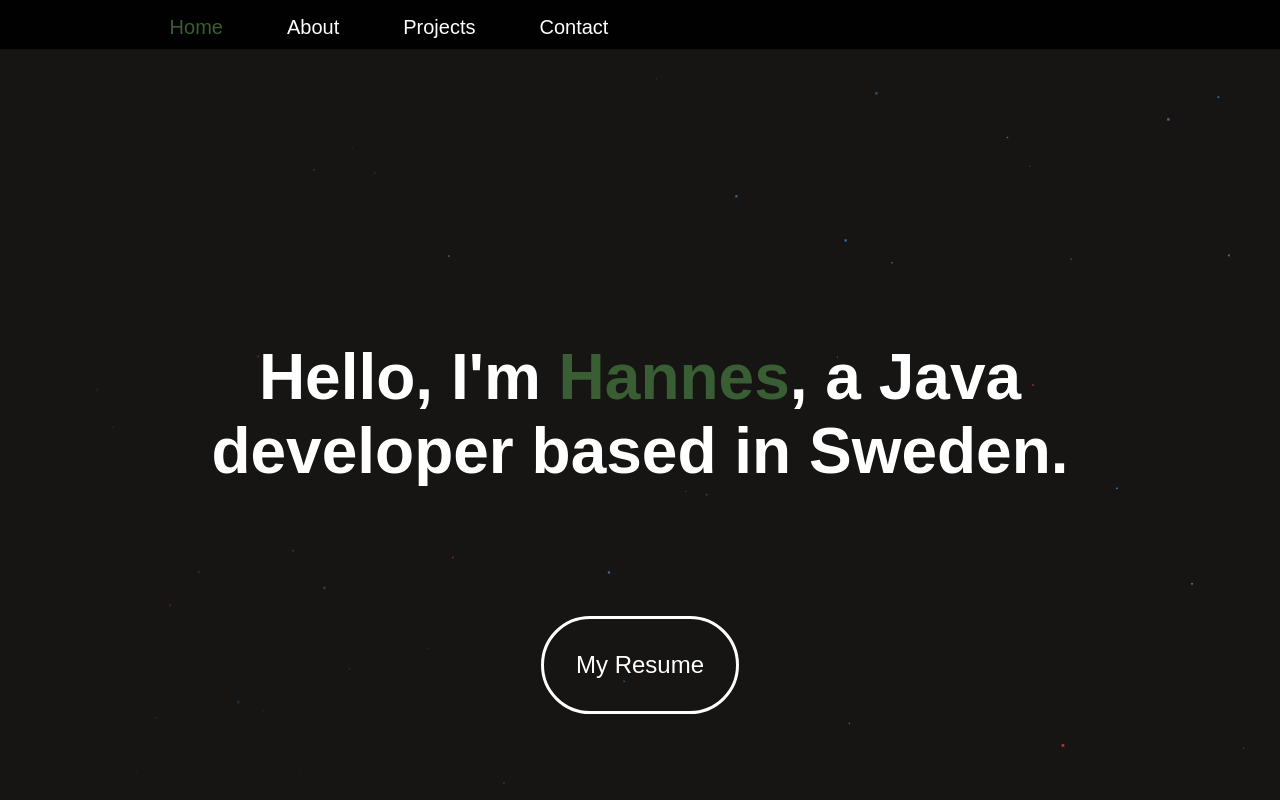
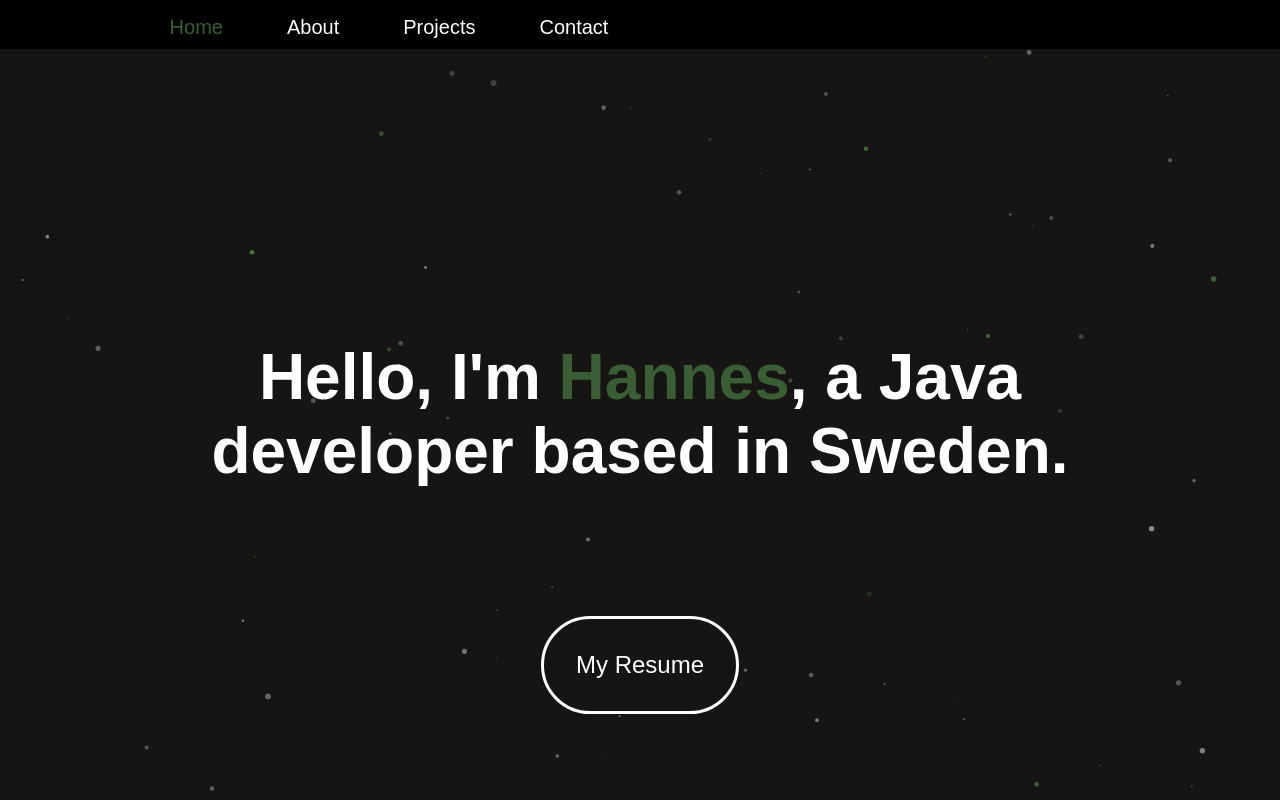
Before and after one commit to hanneshjelm/portfolio-frontend, a React (Vite) app: page / in a window 1280 px wide. Shown: the top 800 px of the page. Built offline with nearby package versions, Linux system fonts and the light colour scheme.

Commit message:
Installed tsParticles

```diff
--- a/package.json
+++ b/package.json
@@ -12,7 +12,10 @@
   "dependencies": {
     "react": "^19.1.1",
     "react-dom": "^19.1.1",
-    "react-icons": "^5.5.0"
+    "react-icons": "^5.5.0",
+    "react-tsparticles": "^2.12.2",
+    "tsparticles-engine": "^2.12.0",
+    "tsparticles-slim": "^2.12.0"
   },
   "devDependencies": {
     "@eslint/js": "^9.35.0",
--- a/src/App.tsx
+++ b/src/App.tsx
@@ -5,10 +5,13 @@ import About from "./components/about/About.tsx";
 import Projects from "./components/projects/Projects.tsx";
 import Contact from "./components/contact/Contact.tsx";
 import Footer from "./components/footer/Footer.tsx";
+import ParticleBackground from "./components/AnimatedBackground/Particles.tsx"
 
 function App() {
   return (
-      <div>
+      <>
+          <ParticleBackground />
+          <div style={{ position: 'relative', zIndex: 1 }}>
           <NavBar/>
           <Hero/>
           <About/>
@@ -16,6 +19,8 @@ function App() {
           <Contact/>
           <Footer/>
       </div>
+      </>
+
   )
 }
 
--- /dev/null
+++ b/src/components/AnimatedBackground/Particles.tsx
@@ -0,0 +1,135 @@
+import Particles from "react-tsparticles";
+import type { Container, Engine } from "tsparticles-engine";
+import { loadSlim } from "tsparticles-slim";
+
+const ParticleBackground = () => {
+    const particlesInit = async (engine: Engine) => {
+        await loadSlim(engine);
+    };
+
+    const particlesLoaded = async (container?: Container) => {
+        console.log("Particles loaded!", container);
+    };
+
+    return (
+        <Particles
+            id="tsparticles"
+            init={particlesInit}
+            loaded={particlesLoaded}
+            style={{
+                position: "fixed",
+                top: 0,
+                left: 0,
+                width: "100%",
+                height: "100%",
+                zIndex: -1,
+                backgroundColor: "#161513"
+            }}
+            options={{
+                fpsLimit: 60,
+                particles: {
+                    number: {
+                        value: 30,
+                        density: {
+                            enable: true,
+                            value_area: 315
+                        }
+                    },
+                    color: {
+                        value: ["#ffffff", "#ffffff", "#ffffff", "#6FCF61"]
+                    },
+                    shape: {
+                        type: "circle",
+                        stroke: {
+                            width: 0,
+                            color: "#000000"
+                        }
+                    },
+                    opacity: {
+                        value: 0.5,
+                        random: true,
+                        anim: {
+                            enable: true,
+                            speed: 0.1,
+                            opacity_min: 0.2,
+                            sync: false
+                        }
+                    },
+                    size: {
+                        value: 3,
+                        random: true,
+                        anim: {
+                            enable: true,
+                            speed: 1,
+                            size_min: 0.1,
+                            sync: false
+                        }
+                    },
+                    line_linked: {
+                        enable: false,
+                        distance: 150,
+                        color: "#ffffff",
+                        opacity: 0.4,
+                        width: 1
+                    },
+                    move: {
+                        enable: true,
+                        speed: 0.3,
+                        direction: "none",
+                        random: true,
+                        straight: false,
+                        out_mode: "out",
+                        bounce: false,
+                        attract: {
+                            enable: false,
+                            rotateX: 600,
+                            rotateY: 1200
+                        }
+                    }
+                },
+                interactivity: {
+                    detect_on: "canvas",
+                    events: {
+                        onhover: {
+                            enable: false,
+                            mode: "repulse"
+                        },
+                        onclick: {
+                            enable: false,
+                            mode: "push"
+                        },
+                        resize: true
+                    },
+                    modes: {
+                        grab: {
+                            distance: 400,
+                            line_linked: {
+                                opacity: 1
+                            }
+                        },
+                        bubble: {
+                            distance: 400,
+                            size: 40,
+                            duration: 2,
+                            opacity: 8,
+                            speed: 3
+                        },
+                        repulse: {
+                            distance: 200,
+                            duration: 0.4
+                        },
+                        push: {
+                            particles_nb: 4
+                        },
+                        remove: {
+                            particles_nb: 2
+                        }
+                    }
+                },
+                retina_detect: true
+            }}
+        />
+    );
+};
+
+export default ParticleBackground;
--- a/src/components/contact/Contact.css
+++ b/src/components/contact/Contact.css
@@ -63,7 +63,7 @@
     font-size: 1.25rem;
     font-family: Outfit, serif;
     font-weight: bold;
-    margin-bottom: 10rem;
+    margin-bottom: 3rem;
     transition: all 0.3s ease;
 }
 
--- a/src/index.css
+++ b/src/index.css
@@ -8,7 +8,7 @@ body {
     color: white;
     font-family: 'outfit', sans-serif;
     padding-top: 6.25rem;
-    background: #161513 url("/background_image.png");
+    background: #161513;
 }
 
 html {
```
Also changed, not shown: 1 other file (tests, documents, lock files or other folders).
